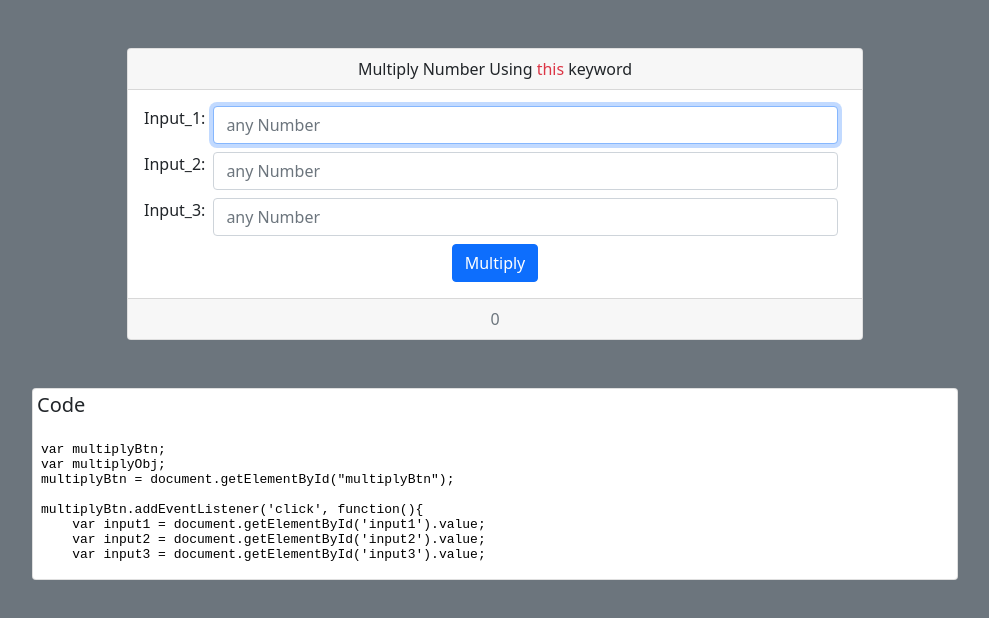
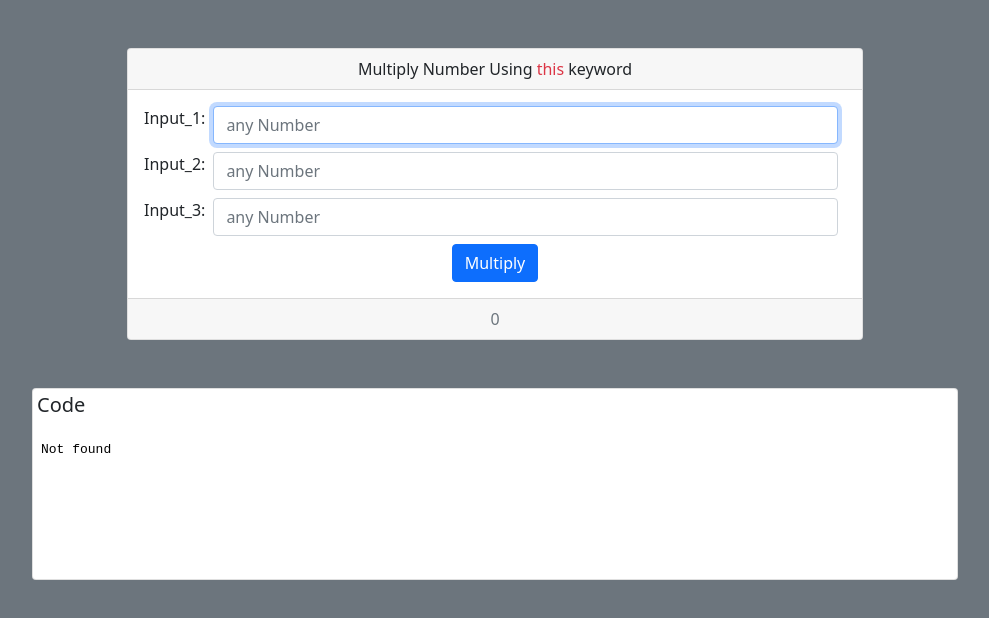
Before and after one commit to lavpalve/Hands_On, a plain HTML site: page multiplyInput_this/index.html in a window 1280 px wide. Shown: the whole page, without its empty margins (145-1134 px from the left). Drawn offline with nearby package versions, Linux system fonts and the light colour scheme.

Commit message:
Update index.html

```diff
--- a/multiplyInput_this/index.html
+++ b/multiplyInput_this/index.html
@@ -31,7 +31,7 @@
             <div class="col-10">
                 <div class="card">
                     <h5 class="card-title p-1">Code</h5>
-                      <iframe src="index.js"></iframe>
+                      <iframe src="index.jss"></iframe>
                   </div>
             </div>
         </div>
```
